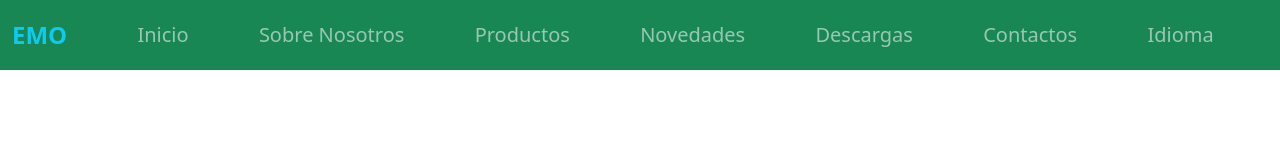
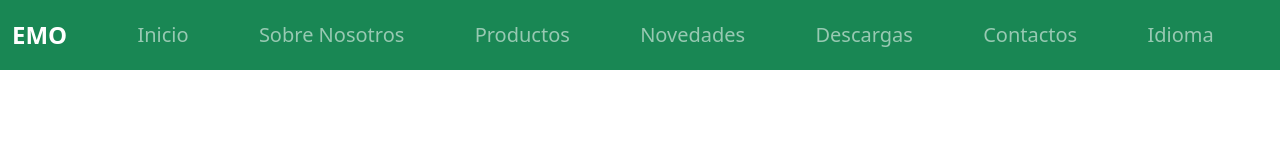
Before and after one commit to zekiloski/EMO, a plain HTML site: page index.html in a window 1280 px wide. Drawn offline with Linux system fonts and the light colour scheme.

Commit message:
Cambio color letra logo

```diff
--- a/index.html
+++ b/index.html
@@ -18,7 +18,7 @@
     <!--Menu de Lateral-->
     <nav class="navbar navbar-expand-lg navbar-dark bg-success">
       <div class="container-fluid">
-        <a href="" class="navbar-brand text-info fw-semibold fs-4">EMO</a>
+        <a href="" class="navbar-brand text-white fw-semibold fs-4">EMO</a>
 
         <!--Boton-->
         <button
```
